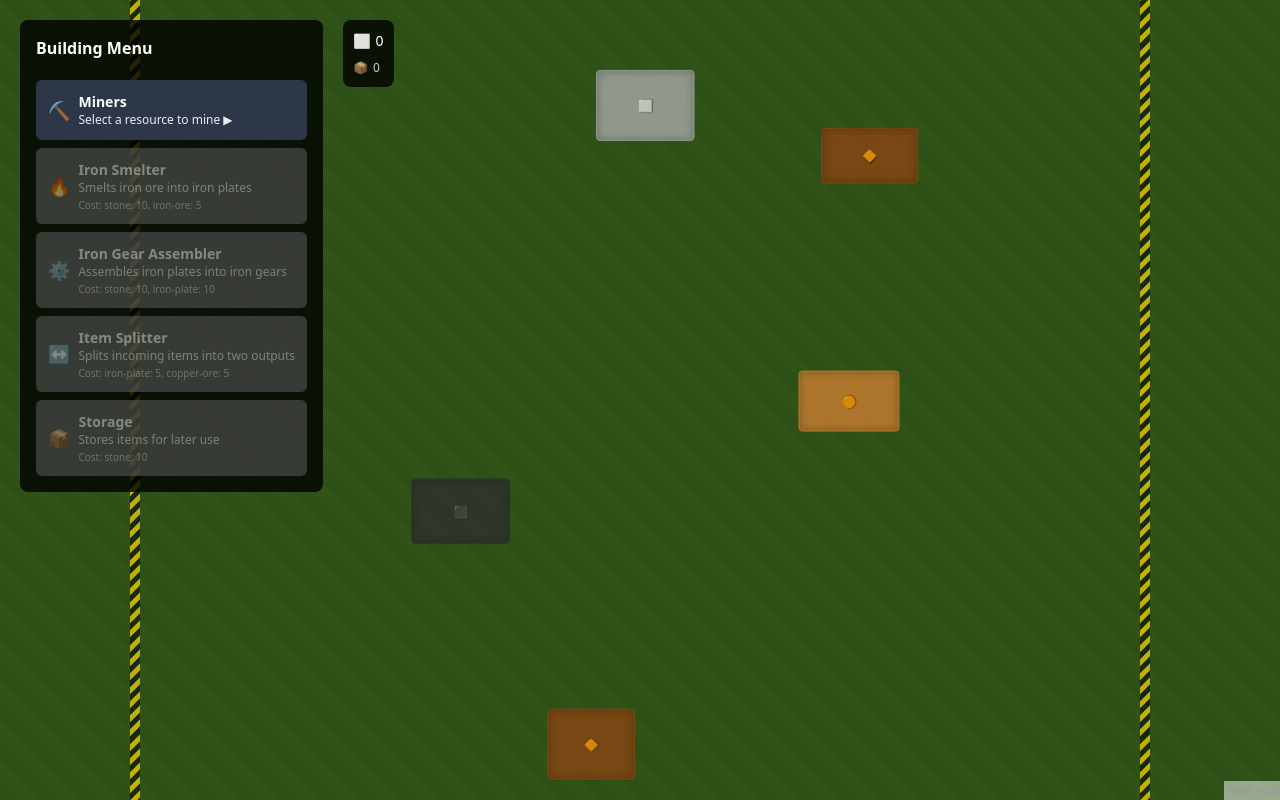
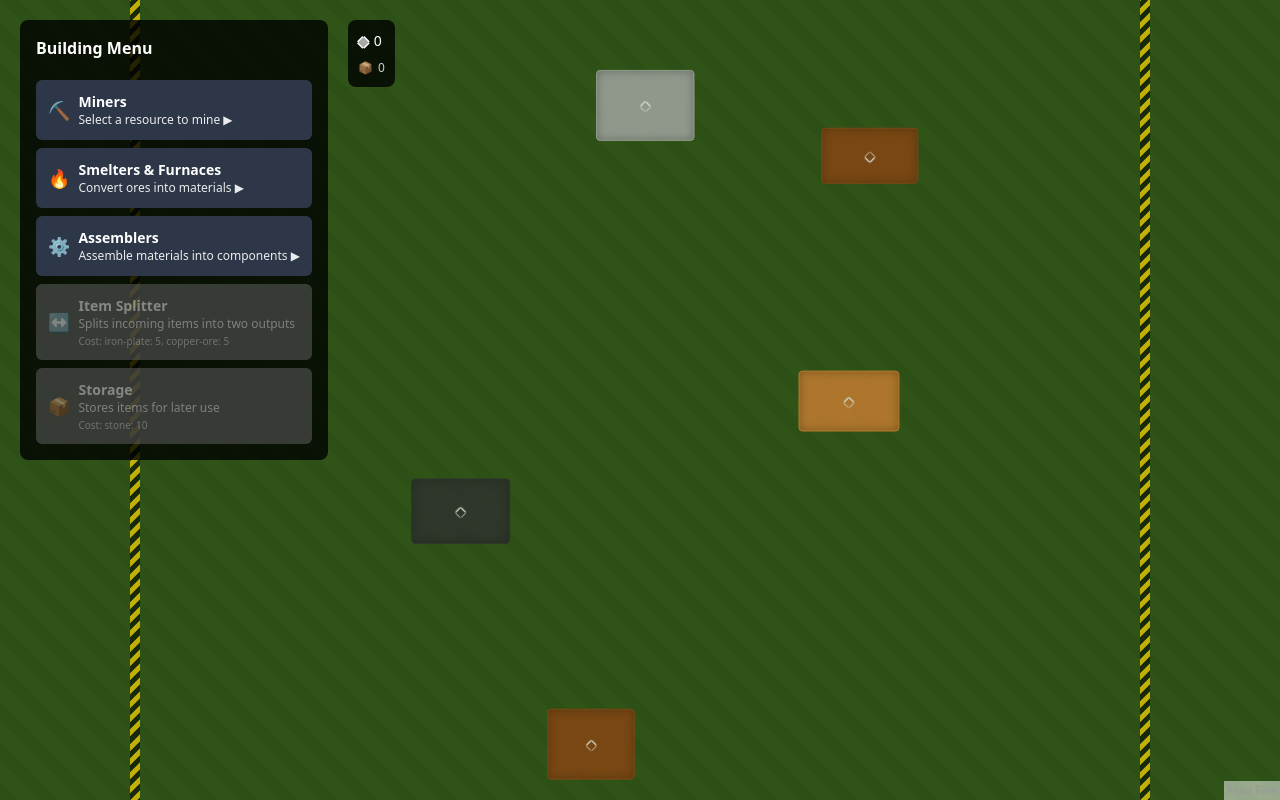
Before and after one commit to p-tkachuk/VibeBuilder, a React (Vite) app: page / in a window 1280 px wide. Built offline with nearby package versions, Linux system fonts and the light colour scheme.

Commit message:
add buildings

```diff
--- a/src/components/BuildingMenu.tsx
+++ b/src/components/BuildingMenu.tsx
@@ -11,9 +11,18 @@ const MINER_TYPES = [
   BuildingType.STONE_MINER,
 ];
 
-const NON_MINER_BUILDINGS = [
+const SMELTER_TYPES = [
   BuildingType.SMELTER,
+  BuildingType.COPPER_SMELTER,
+  BuildingType.STEEL_FURNACE,
+];
+
+const ASSEMBLER_TYPES = [
   BuildingType.ASSEMBLER,
+  BuildingType.STEEL_ASSEMBLER,
+];
+
+const UTILITY_BUILDINGS = [
   BuildingType.SPLITTER,
   BuildingType.STORAGE,
 ];
@@ -67,8 +76,12 @@ export const BuildingMenu: React.FC<BuildingMenuProps> = ({
   nodes,
 }) => {
   const [minersExpanded, setMinersExpanded] = useState(false);
+  const [smeltersExpanded, setSmeltersExpanded] = useState(false);
+  const [assemblersExpanded, setAssemblersExpanded] = useState(false);
 
   const isMinerSelected = selectedBuildingType && MINER_TYPES.includes(selectedBuildingType);
+  const isSmelterSelected = selectedBuildingType && SMELTER_TYPES.includes(selectedBuildingType);
+  const isAssemblerSelected = selectedBuildingType && ASSEMBLER_TYPES.includes(selectedBuildingType);
 
   return (
     <div className={styles.container}>
@@ -106,8 +119,56 @@ export const BuildingMenu: React.FC<BuildingMenuProps> = ({
         </div>
       )}
 
+      {/* Smelters category */}
+      <button
+        onClick={() => setSmeltersExpanded(!smeltersExpanded)}
+        className={`${styles.button} ${isSmelterSelected && !smeltersExpanded ? styles.selected : ''}`}
+        style={{ backgroundColor: smeltersExpanded ? '#4A5568' : '#2D3748' }}
+      >
+        <span className={styles.icon}>🔥</span>
+        <div>
+          <div className={styles.text}>Smelters & Furnaces</div>
+          <div className={styles.description}>
+            Convert ores into materials
+            {smeltersExpanded ? ' ▼' : ' ▶'}
+          </div>
+        </div>
+      </button>
+
+      {smeltersExpanded && (
+        <div className={styles.submenu}>
+          {SMELTER_TYPES.map((buildingType) =>
+            renderBuildingButton(buildingType, onBuildingSelect, selectedBuildingType, resourceInventory, nodes, true)
+          )}
+        </div>
+      )}
+
+      {/* Assemblers category */}
+      <button
+        onClick={() => setAssemblersExpanded(!assemblersExpanded)}
+        className={`${styles.button} ${isAssemblerSelected && !assemblersExpanded ? styles.selected : ''}`}
+        style={{ backgroundColor: assemblersExpanded ? '#4A5568' : '#2D3748' }}
+      >
+        <span className={styles.icon}>⚙️</span>
+        <div>
+          <div className={styles.text}>Assemblers</div>
+          <div className={styles.description}>
+            Assemble materials into components
+            {assemblersExpanded ? ' ▼' : ' ▶'}
+          </div>
+        </div>
+      </button>
+
+      {assemblersExpanded && (
+        <div className={styles.submenu}>
+          {ASSEMBLER_TYPES.map((buildingType) =>
+            renderBuildingButton(buildingType, onBuildingSelect, selectedBuildingType, resourceInventory, nodes, true)
+          )}
+        </div>
+      )}
+
       {/* Other buildings */}
-      {NON_MINER_BUILDINGS.map((buildingType) =>
+      {UTILITY_BUILDINGS.map((buildingType) =>
         renderBuildingButton(buildingType, onBuildingSelect, selectedBuildingType, resourceInventory, nodes)
       )}
     </div>
--- a/src/components/ResourceNode.tsx
+++ b/src/components/ResourceNode.tsx
@@ -26,6 +26,8 @@ export const ResourceNode: React.FC<ResourceNodeProps> = ({ data }) => {
     width: data.width,
     height: data.height,
     backgroundColor: RESOURCE_COLORS[data.resourceType],
+    color: RESOURCE_COLORS[data.resourceType],
+    textShadow: '-1px -1px 3px white, 1px -1px 3px white, -1px 1px 3px white, 1px 1px 3px white',
     opacity: OPACITY.RESOURCE_FIELD,
     border: `2px solid ${RESOURCE_COLORS[data.resourceType]}`,
     cursor: isOre ? 'pointer' : 'default',
--- a/src/components/ResourcePanel.tsx
+++ b/src/components/ResourcePanel.tsx
@@ -1,5 +1,5 @@
 import React from 'react';
-import { ResourceType, RESOURCE_PATTERNS } from '../types/terrain';
+import { ResourceType, RESOURCE_PATTERNS, RESOURCE_COLORS } from '../types/terrain';
 
 interface ResourcePanelProps {
     resources: Record<string, number>;
@@ -26,7 +26,14 @@ export const ResourcePanel: React.FC<ResourcePanelProps> = ({ resources }) => {
             <div style={{ display: 'flex', gap: '15px', alignItems: 'center' }}>
                 {Object.entries(resources).map(([resource, count]) => (
                     <div key={resource} style={{ display: 'flex', alignItems: 'center', gap: '5px' }}>
-                        <span>{RESOURCE_PATTERNS[resource as ResourceType] || resource}</span>
+                        <span
+                            style={{
+                                color: RESOURCE_COLORS[resource as ResourceType],
+                                textShadow: '-1px -1px 0 white, 1px -1px 0 white, -1px 1px 0 white, 1px 1px 0 white'
+                            }}
+                        >
+                            {RESOURCE_PATTERNS[resource as ResourceType] || resource}
+                        </span>
                         <span>{count}</span>
                     </div>
                 ))}
--- a/src/simulation/buildings/BaseBuilding.ts
+++ b/src/simulation/buildings/BaseBuilding.ts
@@ -118,11 +118,11 @@ export abstract class BaseBuilding {
         const config = BUILDING_CONFIGS[this.type];
         const outputs = Object.keys(config.outputs as Record<string, any>);
         if (outputs.includes('any')) {
-            return ['iron-ore', 'coal', 'stone', 'copper-ore', ResourceType.IRON_PLATE, ResourceType.IRON_GEAR];
+            return ['iron-ore', 'coal', 'stone', 'copper-ore', ResourceType.IRON_PLATE, ResourceType.COPPER_PLATE, ResourceType.STEEL_PLATE, ResourceType.IRON_GEAR, ResourceType.STEEL_GEAR];
         }
         // Also include labeled outputs like 'any-0'
         const expanded = outputs.flatMap(key => {
-            if (key.includes('any')) return ['iron-ore', 'coal', 'stone', 'copper-ore', ResourceType.IRON_PLATE, ResourceType.IRON_GEAR];
+            if (key.includes('any')) return ['iron-ore', 'coal', 'stone', 'copper-ore', ResourceType.IRON_PLATE, ResourceType.COPPER_PLATE, ResourceType.STEEL_PLATE, ResourceType.IRON_GEAR, ResourceType.STEEL_GEAR];
             return key;
         });
         return expanded;
@@ -138,7 +138,7 @@ export abstract class BaseBuilding {
     pullAnyResource(maxAmount: number): { resource: string, pulled: number } | null {
         // Find a resource with at least 1, that is in outputs
         const outputResources = this.getOutputResources();
-        for (const res of ['iron-ore', 'coal', 'stone', 'copper-ore', ResourceType.IRON_PLATE, ResourceType.IRON_GEAR]) {
+        for (const res of ['iron-ore', 'coal', 'stone', 'copper-ore', ResourceType.IRON_PLATE, ResourceType.COPPER_PLATE, ResourceType.STEEL_PLATE, ResourceType.IRON_GEAR, ResourceType.STEEL_GEAR]) {
             if (outputResources.includes(res) && this.inventory.get(res) > 0) {
                 const pulled = Math.min(maxAmount, this.inventory.get(res));
                 this.inventory.remove(res, pulled);
@@ -163,7 +163,7 @@ export abstract class BaseBuilding {
     getUpdatedNode(): Node {
         const updatedInventory: Record<string, number> = {};
         // Copy all resources
-        for (const res of ['iron-ore', 'coal', 'stone', 'copper-ore', ResourceType.IRON_PLATE, ResourceType.IRON_GEAR]) {
+        for (const res of ['iron-ore', 'coal', 'stone', 'copper-ore', ResourceType.IRON_PLATE, ResourceType.COPPER_PLATE, ResourceType.STEEL_PLATE, ResourceType.IRON_GEAR, ResourceType.STEEL_GEAR]) {
             const amt = this.inventory.get(res);
             if (amt > 0) updatedInventory[res] = amt;
         }
--- a/src/types/buildings.ts
+++ b/src/types/buildings.ts
@@ -17,7 +17,10 @@ export enum BuildingType {
   IRON_MINER = 'iron-miner',
   STONE_MINER = 'stone-miner',
   SMELTER = 'smelter',
+  COPPER_SMELTER = 'copper-smelter',
+  STEEL_FURNACE = 'steel-furnace',
   ASSEMBLER = 'assembler',
+  STEEL_ASSEMBLER = 'steel-assembler',
   SPLITTER = 'splitter',
   STORAGE = 'storage'
 }
@@ -85,6 +88,28 @@ export const BUILDING_CONFIGS = {
     specialty: BuildingSpecialty.FACTORY,
     inventoryCapacity: 10
   },
+  [BuildingType.COPPER_SMELTER]: {
+    name: 'Copper Smelter',
+    description: 'Smelts copper ore into copper plates',
+    color: '#DAA520',
+    icon: '🔥',
+    inputs: { [ResourceType.COPPER_ORE]: 2 },
+    outputs: { [ResourceType.COPPER_PLATE]: 1 },
+    cost: { stone: 10, [ResourceType.COPPER_ORE]: 5 },
+    specialty: BuildingSpecialty.FACTORY,
+    inventoryCapacity: 10
+  },
+  [BuildingType.STEEL_FURNACE]: {
+    name: 'Steel Furnace',
+    description: 'Smelts iron plates and coal into steel plates',
+    color: '#708090',
+    icon: '🔥',
+    inputs: { [ResourceType.IRON_PLATE]: 1, 'coal': 1 },
+    outputs: { [ResourceType.STEEL_PLATE]: 1 },
+    cost: { stone: 20, [ResourceType.IRON_PLATE]: 10, 'coal': 10 },
+    specialty: BuildingSpecialty.FACTORY,
+    inventoryCapacity: 10
+  },
   [BuildingType.ASSEMBLER]: {
     name: 'Iron Gear Assembler',
     description: 'Assembles iron plates into iron gears',
@@ -93,6 +118,17 @@ export const BUILDING_CONFIGS = {
     inputs: { [ResourceType.IRON_PLATE]: 2 },
     outputs: { [ResourceType.IRON_GEAR]: 1 },
     cost: { stone: 10, [ResourceType.IRON_PLATE]: 10 },
+    specialty: BuildingSpecialty.FACTORY,
+    inventoryCapacity: 10
+  },
+  [BuildingType.STEEL_ASSEMBLER]: {
+    name: 'Steel Gear Assembler',
+    description: 'Assembles steel plates into steel gears',
+    color: '#2F4F4F',
+    icon: '⚙️',
+    inputs: { [ResourceType.STEEL_PLATE]: 2 },
+    outputs: { [ResourceType.STEEL_GEAR]: 1 },
+    cost: { stone: 15, [ResourceType.STEEL_PLATE]: 5 },
     specialty: BuildingSpecialty.FACTORY,
     inventoryCapacity: 10
   },
--- a/src/types/terrain.ts
+++ b/src/types/terrain.ts
@@ -14,7 +14,10 @@ export enum ResourceType {
   COPPER_ORE = 'copper-ore',
   STONE = 'stone',
   IRON_PLATE = 'iron-plate',
-  IRON_GEAR = 'iron-gear'
+  COPPER_PLATE = 'copper-plate',
+  STEEL_PLATE = 'steel-plate',
+  IRON_GEAR = 'iron-gear',
+  STEEL_GEAR = 'steel-gear'
 }
 
 export const RESOURCE_COLORS = {
@@ -22,17 +25,23 @@ export const RESOURCE_COLORS = {
   [ResourceType.COAL]: '#2F2F2F',
   [ResourceType.COPPER_ORE]: '#CD7F32',
   [ResourceType.STONE]: '#A9A9A9',
-  [ResourceType.IRON_PLATE]: '#696969',
-  [ResourceType.IRON_GEAR]: '#808080'
+  [ResourceType.IRON_PLATE]: '#B22222',
+  [ResourceType.COPPER_PLATE]: '#FFD700',
+  [ResourceType.STEEL_PLATE]: '#708090',
+  [ResourceType.IRON_GEAR]: '#696969',
+  [ResourceType.STEEL_GEAR]: '#C0C0C0'
 };
 
 export const RESOURCE_PATTERNS = {
-  [ResourceType.IRON_ORE]: '🔶',
-  [ResourceType.COAL]: '⬛',
-  [ResourceType.COPPER_ORE]: '🟠',
-  [ResourceType.STONE]: '⬜',
-  [ResourceType.IRON_PLATE]: '🟫',
-  [ResourceType.IRON_GEAR]: '⚙️'
+  [ResourceType.IRON_ORE]: '◆',
+  [ResourceType.COAL]: '◆',
+  [ResourceType.COPPER_ORE]: '◆',
+  [ResourceType.STONE]: '◆',
+  [ResourceType.IRON_PLATE]: '■',
+  [ResourceType.COPPER_PLATE]: '■',
+  [ResourceType.STEEL_PLATE]: '■',
+  [ResourceType.IRON_GEAR]: '⚙',
+  [ResourceType.STEEL_GEAR]: '⚙'
 };
 
 export const ORE_TYPES = [
```
